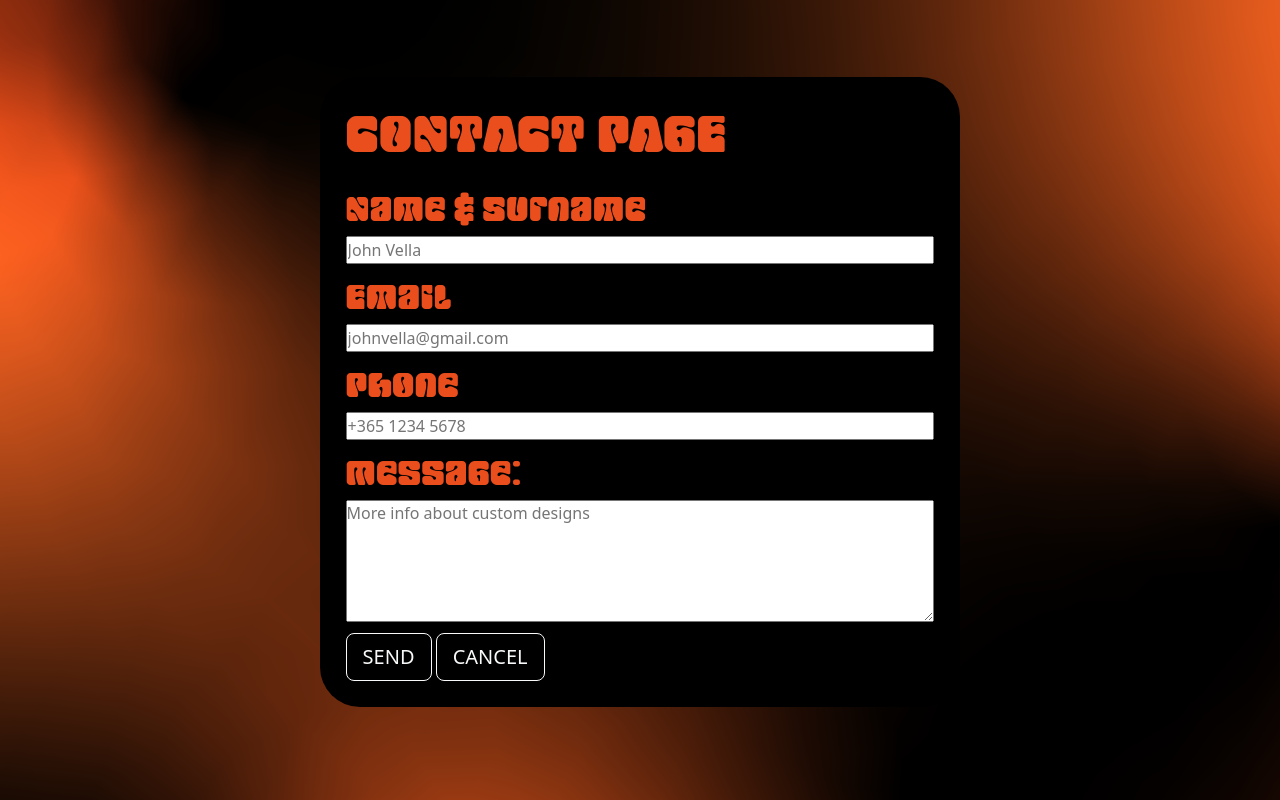
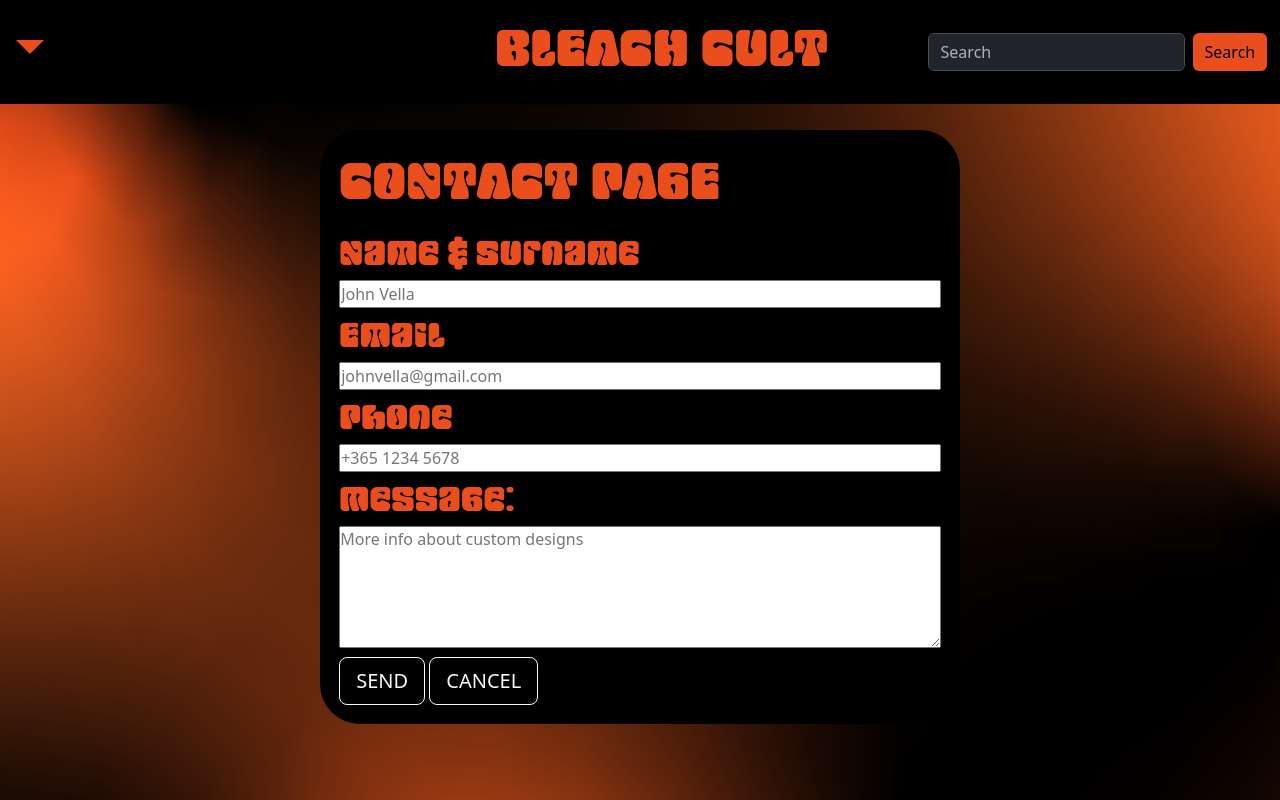
Before and after one commit to jaykejayke/Mallia.jake.io, a plain HTML site: page contact.html in a window 1280 px wide. Drawn offline with nearby package versions, Linux system fonts and the light colour scheme.

Commit message:
contact and navbar finalization

```diff
--- a/contact.html
+++ b/contact.html
@@ -12,35 +12,51 @@
 
 
 
-<!--
 
-    <nav class="navbar navbar-expand-lg bg-body-tertiary">
+
+
+
+    <nav class="navbar navbar-expand-lg bg-black" data-bs-theme="dark">
         <div class="container-fluid">
-            <div class="container">
-                <a class="navbar-brand" href="">
-                  <img src="/docs/5.3/assets/brand/bootstrap-logo.svg" alt="Bootstrap" width="30" height="24">
-                </a>
+            <ul class="nav">
+            <li class="nav-item dropdown">
+                <a class="nav-link dropdown-toggle" data-bs-toggle="dropdown" href="#" role="button" aria-expanded="false"></a>
+                    <ul class="dropdown-menu">
+
+                        <li>
+                            <a class="dropdown-item" href="home.html">HOME</a>
+                        </li>
+
+                        <li>
+                            <a class="dropdown-item" href="about.html">ABOUT</a>
+                        </li>
+
+                        <li>
+                            <a class="dropdown-item" href="products.html">PRODUCTS</a>
+                        </li>
+
+                        <li>
+                            <a class="dropdown-item" href="contact.html">CONTACT</a>
+                        </li>
+                    </ul>
+            </li>
+        </ul>
+            <div class="d-flex"></div>
+                <a class="navbar-brand nav-title" href="home.html">BLEACH CULT</a>
             </div>
-          <a class="navbar-brand" href="#">BLEACH CULT</a>
                 <button class="navbar-toggler" type="button" data-bs-toggle="collapse" data-bs-target="#navbarSupportedContent" aria-controls="navbarSupportedContent" aria-expanded="false" aria-label="Toggle navigation">
                     <span class="navbar-toggler-icon"></span>
                 </button>
             <div class="collapse navbar-collapse" id="navbarSupportedContent">
-            <ul class="navbar-nav me-auto mb-2 mb-lg-0">
-              <li class="nav-item">
-                <a class="nav-link active" aria-current="page" href="#">Home</a>
-              </li>
-              <li class="nav-item">
-                <a class="nav-link" href="#">Link</a>
-              </li>
-            </ul>
-            <form class="d-flex" role="search">
+               <div class="search-pos">
+                <form class="d-flex search" role="search">
                     <input class="form-control me-2" type="search" placeholder="Search" aria-label="Search">
-              <button class="btn btn-outline-success" type="submit">Search</button>
+                    <button class="btn btn-outline-success btn-search" type="submit">Search</button>
+                </div>
                 </form>
             </div>
         </div>
-      </nav> -->
+    </nav>
 
 
 
--- a/style.css
+++ b/style.css
@@ -14,8 +14,21 @@
 }
 
 
+.nav-link:focus{
+    color: #EA4E1D;
+}
 
+.nav-link{
+    color: #EA4E1D;
+    font-family: lova;
+    font-size: 300%;
+}
 
+.nav-link:hover{
+    color: #EA4E1D;
+    font-family: lova;
+    font-size: 300%;
+}
 
 .dropdown{
     color: #EA4E1D;
@@ -55,7 +68,7 @@
 
 .nav-title{
     color: #EA4E1D;
-    margin-left: auto;
+    margin-left: 34%;
     margin-right: auto;
     font-family: lova;
     font-size: 300%;
@@ -150,8 +163,8 @@
 .contact{
     background-color: #000000;
     border-radius: 40px;
-    padding: 4%;
-    margin-top: 12%;
+    padding: 3%;
+    margin-top: 4%;
 }
 
 
@@ -165,12 +178,12 @@
     font-size: 200%;
     color: #EA4E1D;
     font-family: lova;
-    margin-top: 1%;
+    margin-top: .5%;
 }
 
 .input-cp{
     width: 100%;
-    margin-bottom: 1%;
+    margin-bottom: .5%;
 }
 
 
```
Also changed, not shown: products.html (+2 -2 lines), 1 other file. Lines whose indentation alone changed are shown as unchanged.
